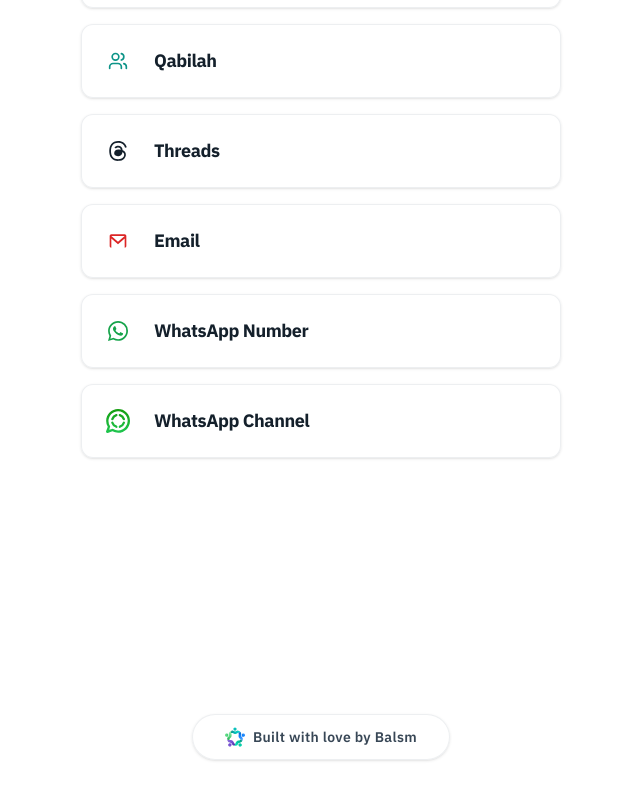
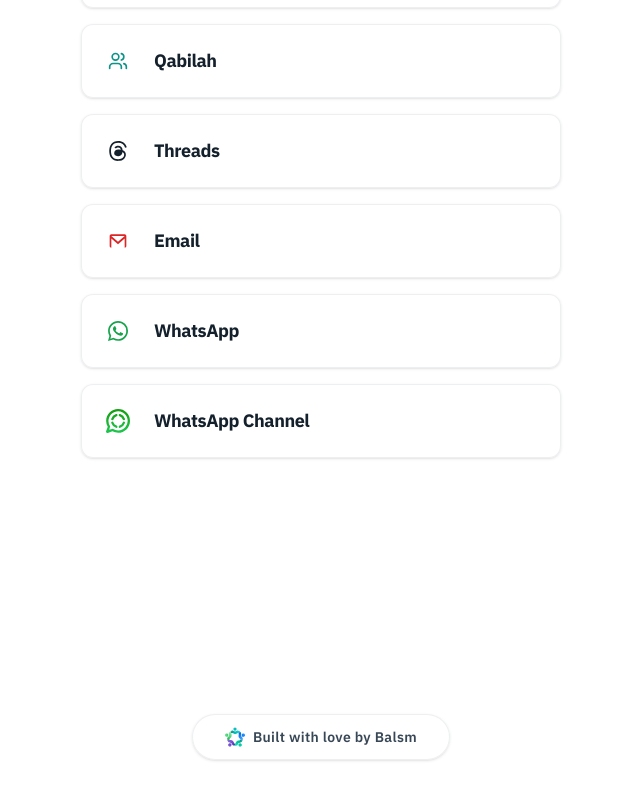
Before and after one commit to balsm-health/website, a Next.js app: page /en/links in a window 1280 px wide. Shown: the part 1422-2222 px from the top of the page, without its empty margins (319-959 px from the left). Built offline with nearby package versions, Linux system fonts and the light colour scheme; no server answers.

Commit message:
Replace WhatsApp number with the @balsm.health username on /links
Co-Authored-By: Claude Opus 5.5 <noreply@anthropic.com>
Claude-Session: https://claude.ai/code/session_01MYwiU4uqUJeC8PPSExHBDV

```diff
--- a/src/app/[locale]/links/page.tsx
+++ b/src/app/[locale]/links/page.tsx
@@ -96,10 +96,10 @@ const links: LinkItem[] = [
     url: 'mailto:contact@balsm.health',
   },
   {
-    key: 'whatsapp_number',
-    label: { en: 'WhatsApp Number', ar: 'رقم واتساب' },
-    description: { en: 'Chat with us on WhatsApp', ar: 'تواصل معنا على واتساب' },
-    url: 'https://wa.me/201553564045',
+    key: 'whatsapp',
+    label: { en: 'WhatsApp', ar: 'واتساب' },
+    description: { en: 'Chat with us on WhatsApp: @balsm.health', ar: 'تواصل معنا على واتساب: \u200E@balsm.health' },
+    url: 'https://wa.me/balsm.health',
   },
   {
     key: 'whatsapp_channel',
@@ -138,7 +138,7 @@ function getIcon(key: string, theme: Theme): ReactNode {
       return <SocialLogo platform="threads" className={theme === 'dark' ? 'h-5 w-5 text-white' : 'h-5 w-5 text-ink-900'} />;
     case 'email':
       return <MailFilled className={theme === 'dark' ? 'h-5 w-5 text-[#FCA5A5]' : 'h-5 w-5 text-[#DC2626]'} />;
-    case 'whatsapp_number':
+    case 'whatsapp':
       return <SocialLogo platform="whatsapp" className={theme === 'dark' ? 'h-5 w-5 text-[#4ADE80]' : 'h-5 w-5 text-[#16A34A]'} />;
     case 'whatsapp_channel':
       return <img src="/whatsapp-channels.svg" alt="WhatsApp Channels" className={theme === 'dark' ? 'h-5 w-5 object-contain brightness-0 invert' : 'h-5 w-5 object-contain'} />;
```
